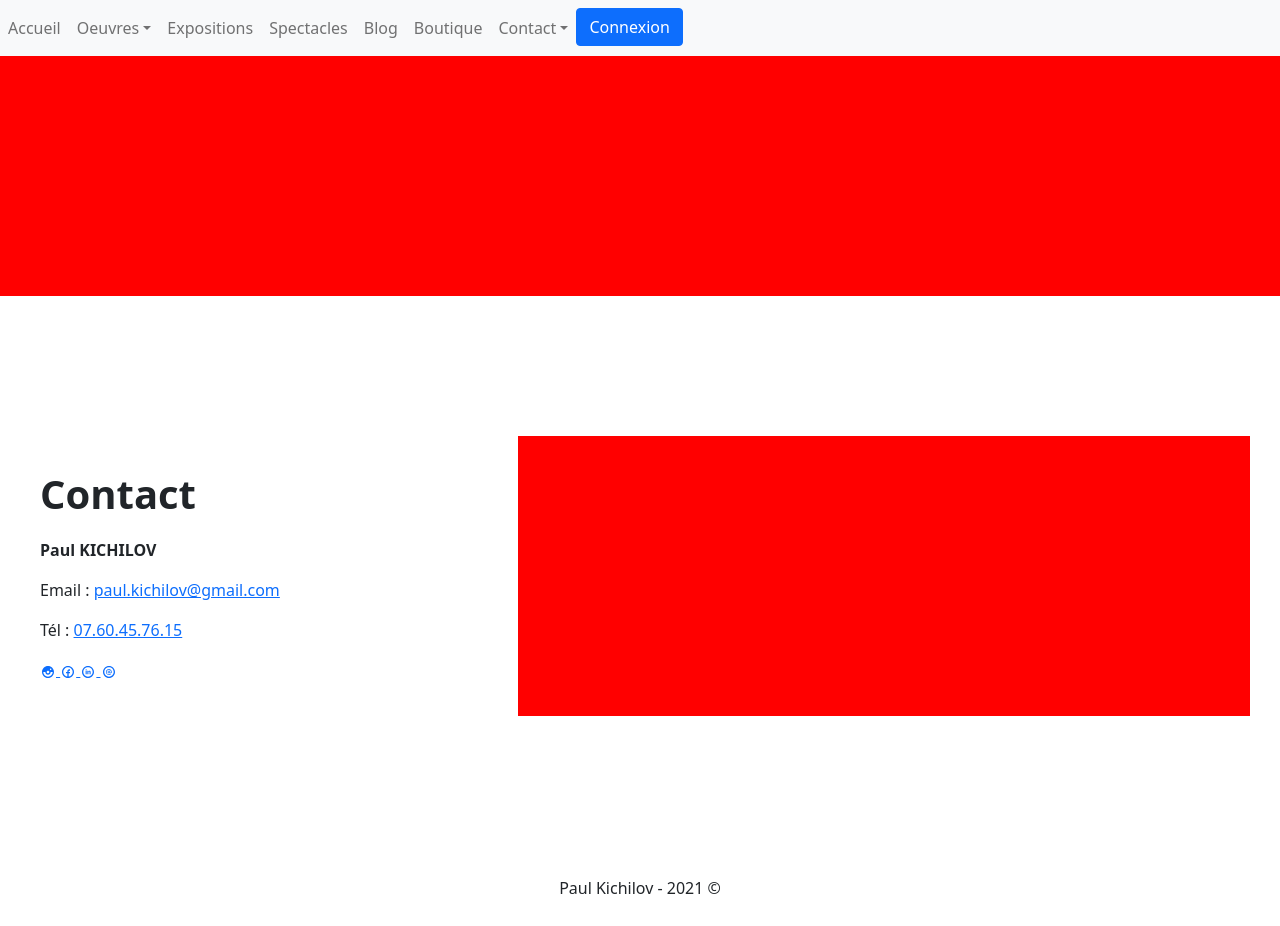
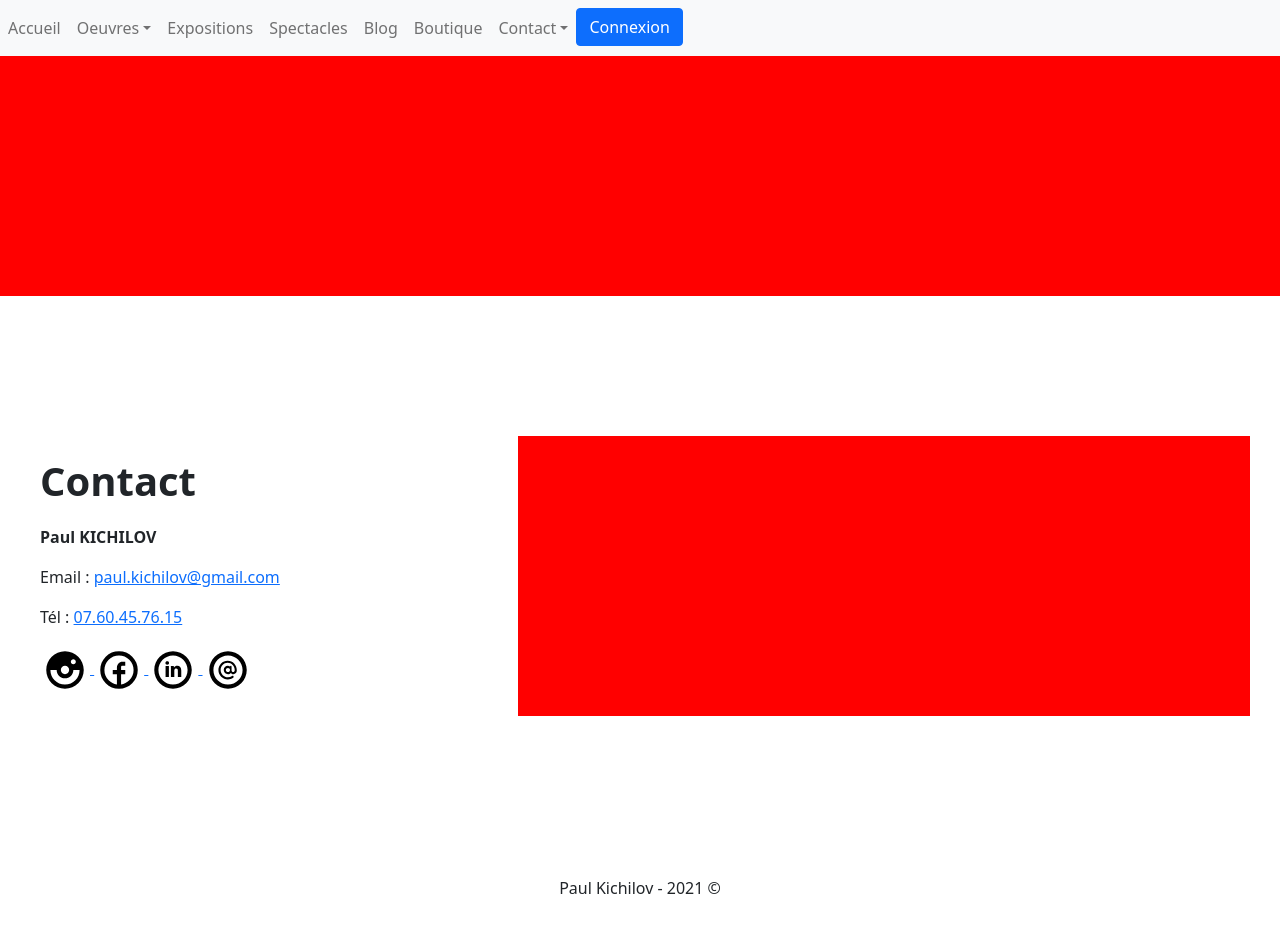
Before and after one commit to jeanlouisHERVE/PAULKICHILOV2, a React app: page /contact in a window 1280 px wide. Built offline with nearby package versions, Linux system fonts and the light colour scheme.

Commit message:
mise en page des icons social

```diff
--- a/src/components/Contact/index.js
+++ b/src/components/Contact/index.js
@@ -15,11 +15,12 @@ const Contact = () => {
           <p><strong>Paul KICHILOV</strong></p>
           <p>Email : <a href="mailto:paul.kichilov@gmail.com?subject=Renseignements">paul.kichilov@gmail.com</a></p>
           <p>Tél : <a href="tel:+330760457615">07.60.45.76.15</a></p>
-          <div className="contact__icons"></div>
-          <a href="#"> <TiSocialInstagramCircular/></a>
-          <a href="#"> <TiSocialFacebookCircular/></a>
-          <a href="#"> <TiSocialLinkedinCircular /></a>
-          <a href="#"> <TiSocialAtCircular /></a>
+          <div className="contact__icons">
+            <a className="contact__social--icon" href="#"> <TiSocialInstagramCircular style={{ height: 50, width: 50 }} color="#000000" /></a>
+            <a className="contact__social--icon" href="https://www.facebook.com/Paul.Kichilov.artiste/"> <TiSocialFacebookCircular style={{ height: 50, width: 50 }} color="#000000" /></a>
+            <a className="contact__social--icon" href="#"> <TiSocialLinkedinCircular style={{ height: 50, width: 50 }} color="#000000" /></a>
+            <a className="contact__social--icon" href="#"> <TiSocialAtCircular style={{ height: 50, width: 50 }} color="#000000" /></a>
+          </div>
         </div>
         <div className="contact__right">
         </div>
--- a/src/components/Contact/styles.scss
+++ b/src/components/Contact/styles.scss
@@ -22,6 +22,15 @@
         margin-bottom: 20px;
         font-weight: 600;
       }
+
+      .contact__icons {
+
+        .contact__social--icon {
+          height: 30px;
+          width: 30px;
+
+        }
+      }
     }
 
     .contact__right {
```
